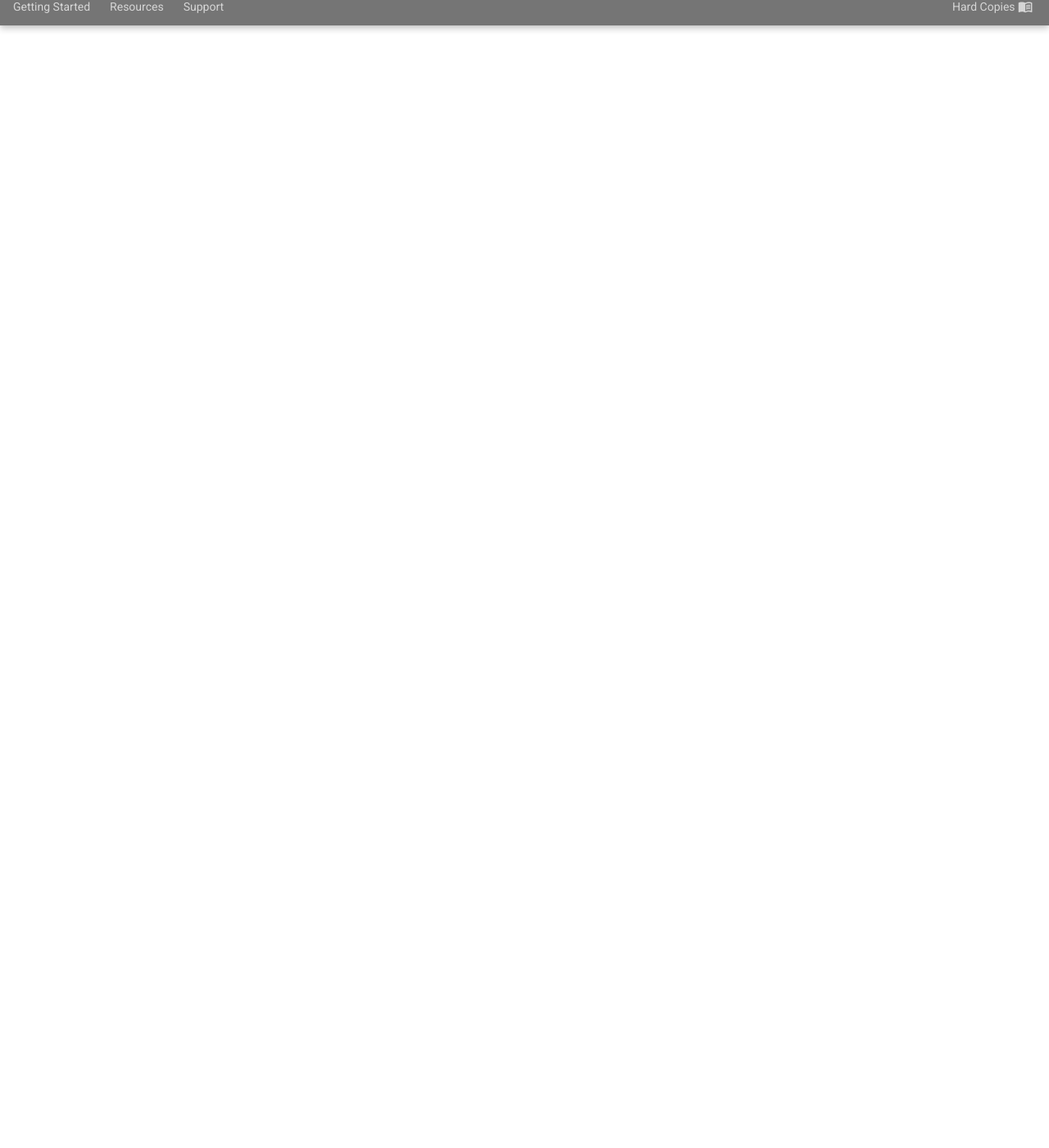
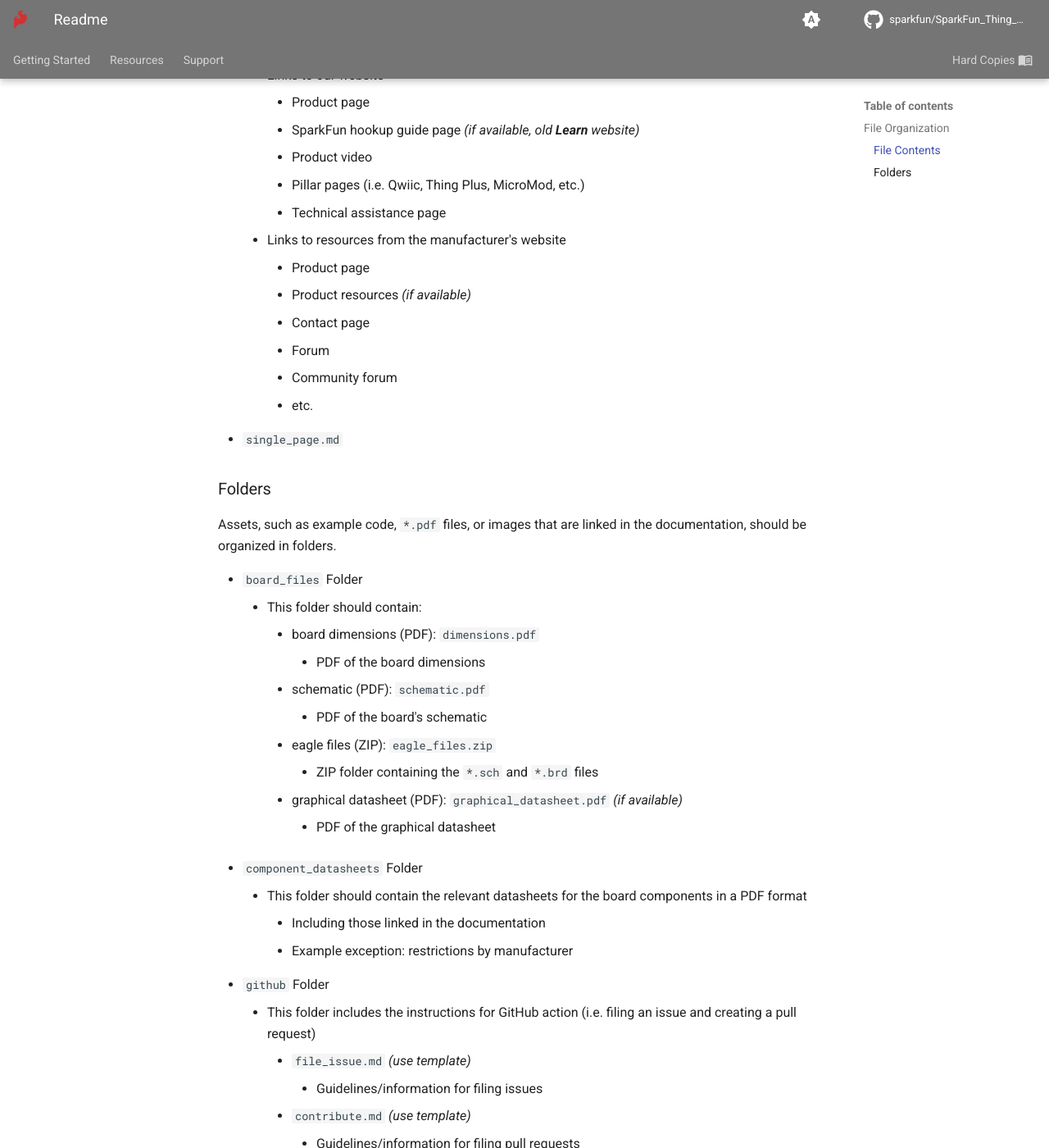
Before and after one commit to sparkfun/SparkFun_Thing_Plus_ESP32_WROOM_C, an MkDocs documentation site: the page built from docs/readme.md, in a window 1280 px wide and 1400 px high, scrolled down 1369 px. Shown: the whole window at 82% size. Built offline with MkDocs 1.6.1 and Material for MkDocs 9.7.7, drawn with Linux system fonts in a browser that asks for light colours; comment, search, counter and statistics services are not loaded; some of the changed text lies outside the part shown.

Commit message:
Add readme

```diff
--- a/docs/readme.md
+++ b/docs/readme.md
@@ -1 +1,85 @@
 This folder contains the assets and markdown files, which are used for the [SparkFun Thing Plus - ESP32 WROOM (USB-C) Hookup Guide](https://sparkfun.github.io/SparkFun_Thing_Plus_ESP32_WROOM_C/). The documentation is built with [mkdocs](https://www.mkdocs.org/) utilizing the [Materials theme]( link here.
+
+
+## File Organization
+The documentation files are organized in the following fashion:
+
+* All markdown files with the documentation for the hookup guide should be organized into separate sections.
+* All assets utilized in the documentation *(i.e. images, pdf's, example code, etc.)* should be organized in folders.
+
+### File Contents
+* `index.md`
+    * **Introduction**
+        * **Required Materials** section
+        * **Suggested Readings** section
+* `hardware_overview.md`
+    * Normal **Hardware Overview** section
+* `hardware_assembly.md`
+    * Normal **Hardware Assembly** section
+* `software_overview.md`
+    * Normal **Software Overview** section
+* `troubleshooting_tips.md`
+    * Normal **Troubleshooting Tips** section
+* `resources.md`
+    * Links to resources in the `board_files` folder
+        * board dimensions (PDF): `dimensions.pdf`
+            * PDF of the board dimensions
+        * schematic (PDF): `schematic.pdf`
+            * PDF of the board's schematic
+        * eagle files (ZIP): `eagle_files.zip`
+            * ZIP folder containing the `*.sch` and `*.brd` files
+        * graphical datasheet (PDF): `graphical_datasheet.pdf` *(if available)*
+            * PDF of the graphical datasheet
+    * Links to resources in the `component_datasheets` folder
+        * The relevant datasheets for the board components in a PDF format
+    * Links to our website
+        * Product page
+        * SparkFun hookup guide page _(if available, old **Learn** website)_
+        * Product video
+        * Pillar pages (i.e. Qwiic, Thing Plus, MicroMod, etc.)
+        * Technical assistance page
+    * Links to resources from the manufacturer's website
+        * Product page
+        * Product resources *(if available)*
+        * Contact page
+        * Forum
+        * Community forum
+        * etc.
+* `single_page.md`
+
+
+### Folders
+
+Assets, such as example code, `*.pdf` files, or images that are linked in the documentation, should be organized in folders.
+
+* `board_files` Folder
+    * This folder should contain:
+        * board dimensions (PDF): `dimensions.pdf`
+            * PDF of the board dimensions
+        * schematic (PDF): `schematic.pdf`
+            * PDF of the board's schematic
+        * eagle files (ZIP): `eagle_files.zip`
+            * ZIP folder containing the `*.sch` and `*.brd` files
+        * graphical datasheet (PDF): `graphical_datasheet.pdf` *(if available)*
+            * PDF of the graphical datasheet
+* `component_datasheets` Folder
+    * This folder should contain the relevant datasheets for the board components in a PDF format
+        * Including those linked in the documentation
+        * Example exception: restrictions by manufacturer
+* `github` Folder
+    * This folder includes the instructions for GitHub action (i.e. filing an issue and creating a pull request)
+        * `file_issue.md` *(use template)*
+            * Guidelines/information for filing issues
+        * `contribute.md` *(use template)*
+            * Guidelines/information for filing pull requests
+* `graphical_datasheet` Folder *(if available)*
+    * This folder should contain the graphical datasheet for the development board
+    * Example exception: board use a third-party SDK
+* `img` Folder
+    * `sfe_logo_sm.png` - SparkFun flame logo (links to the homepage)
+    * `hookup_guide` Folder
+        * This folder should contain the images for the hookup guide
+    * *other* Folders
+        * Any other image files, which may be useful
+            * May or may not be included in the documentation
+            * May be available for future use
```
Also changed, not shown: docs/board_files/README.md (added, +7 -0 lines), docs/component_datasheets/README.md (added, +16 -0 lines), docs/img/README.md (added, +12 -0 lines), docs/img/charge_profiles/README.md (added, +3 -0 lines), docs/img/fuel_gauge_example/README.md (added, +3 -0 lines), docs/img/hookup_guide/README.md (added, +9 -0 lines).
